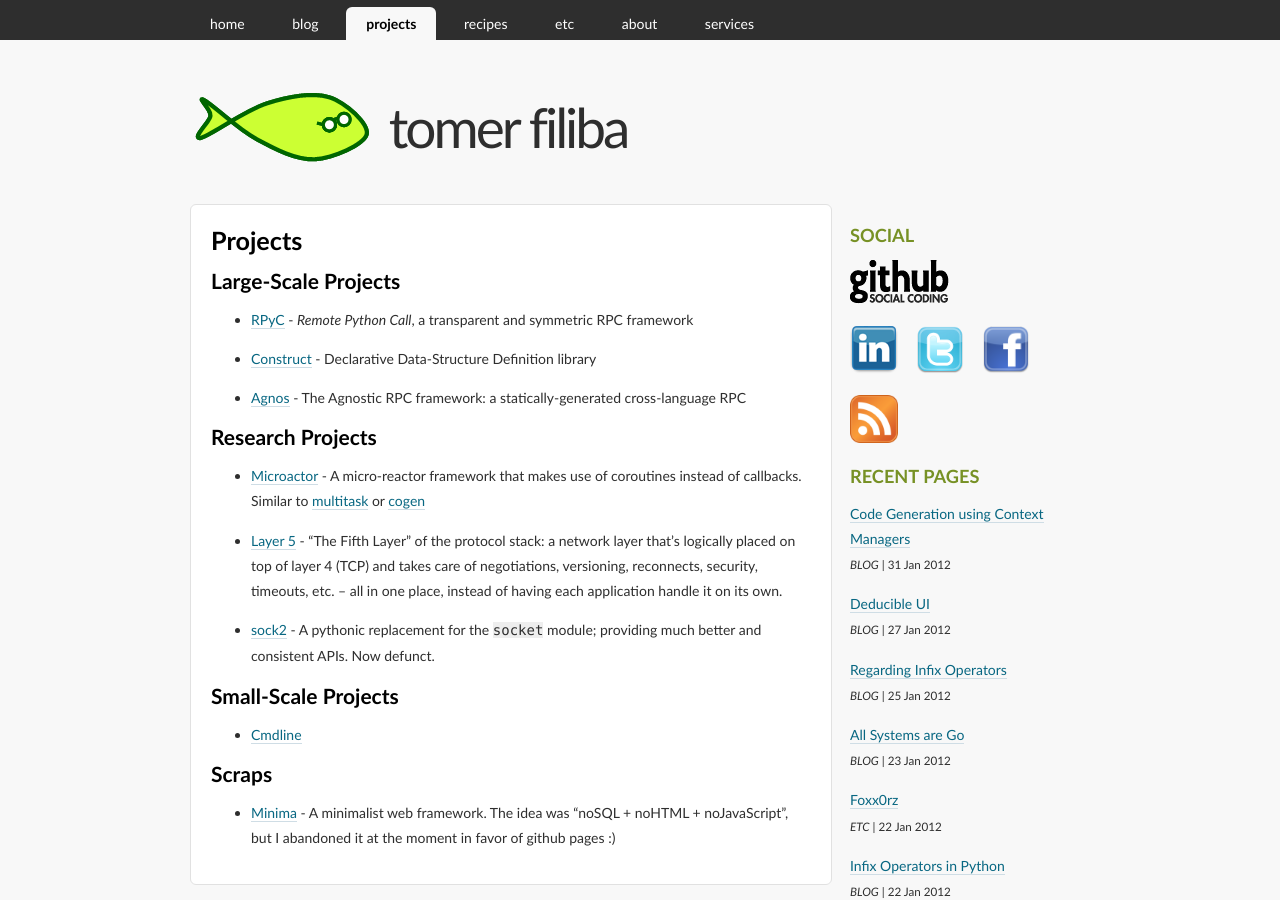
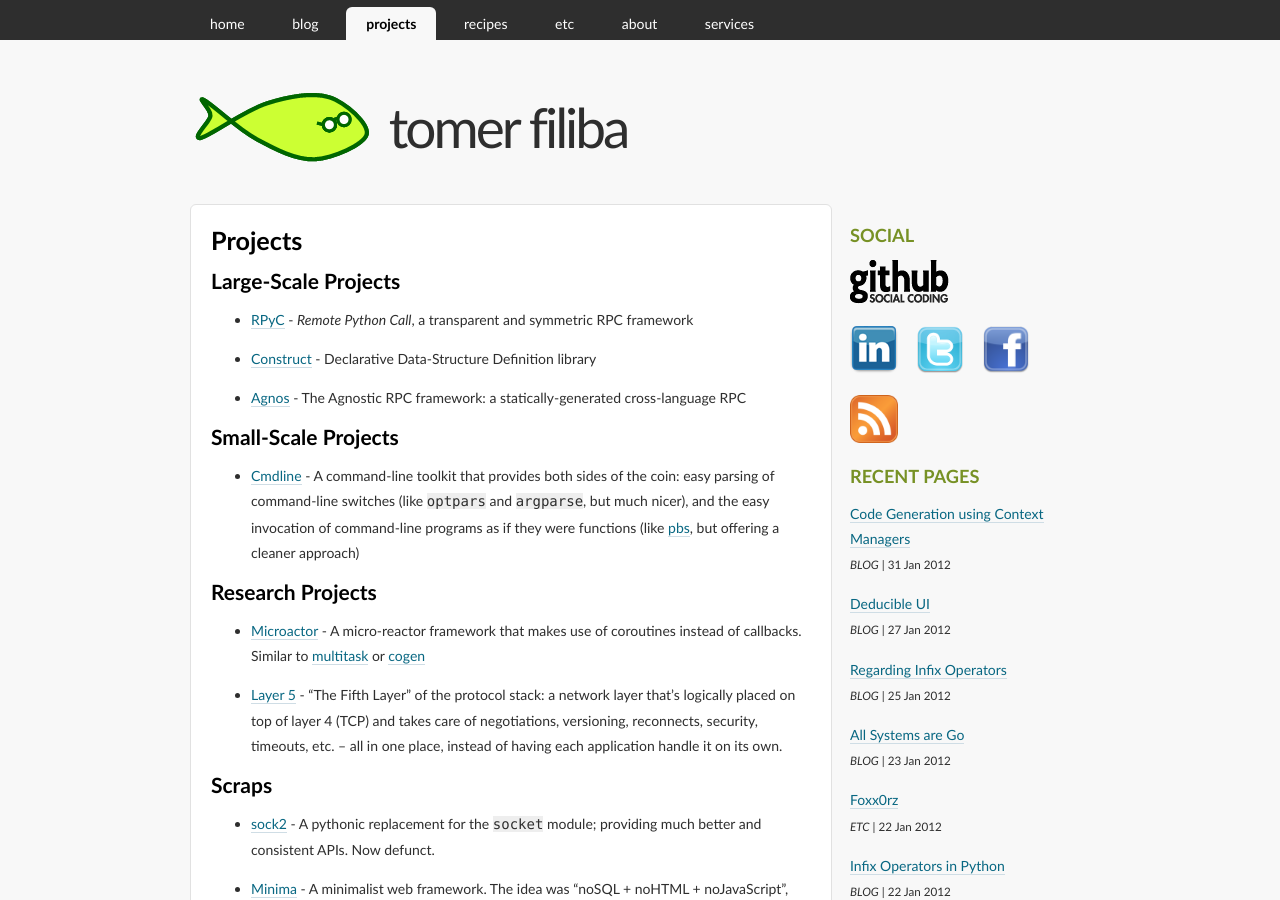
Before and after one commit to tomerfiliba/tomerfiliba.github.io, a Jekyll site: the page built from projects/index.md, in a window 1280 px wide and 900 px high. Built offline with Jekyll 4.4.1, drawn with Linux system fonts in a browser that asks for light colours; Markdown is read by kramdown in place of the engine named in the settings.

Commit message:
rpyc atom feed

```diff
--- a/404.html
+++ b/404.html
@@ -1,6 +1,7 @@
 ---
 layout: default
 title: Not Found
+description: Page not found
 ---
 
 The page you where looking for does not exist
--- a/index.html
+++ b/index.html
@@ -2,6 +2,7 @@
 layout: default
 section: home
 title: Hi There!
+description: Welcome to Tomer Filiba's homepage
 ---
 
 <p>
--- a/projects/index.md
+++ b/projects/index.md
@@ -7,32 +7,34 @@
 
 ## Large-Scale Projects ##
 
-* [RPyC](/projects/rpyc) - *Remote Python Call*, a transparent and symmetric RPC framework
+* [RPyC](http://rpyc.sf.net) - *Remote Python Call*, a transparent and symmetric RPC framework
 
-* [Construct](/projects/construct) - Declarative Data-Structure Definition library
+* [Construct](http://construct.wikispaces.com) - Declarative Data-Structure Definition library
 
-* [Agnos](/projects/agnos) - The Agnostic RPC framework: a statically-generated cross-language RPC
+* [Agnos](http://agnos.sf.net) - The Agnostic RPC framework: a statically-generated cross-language RPC
 
+## Small-Scale Projects ##
+
+* [Cmdline](https://github.com/tomerfiliba/cmdline) - A command-line toolkit that provides both
+  sides of the coin: easy parsing of command-line switches (like `optpars` and `argparse`,
+  but much nicer), and the easy invocation of command-line programs as if they were functions
+  (like [pbs](https://github.com/amoffat/pbs), but offering a cleaner approach)
 
 ## Research Projects ##
 
-* [Microactor](/projects/microactor) - A micro-reactor framework that makes use of coroutines
+* [Microactor](https://github.com/tomerfiliba/microactor) - A micro-reactor framework that makes use of coroutines
   instead of callbacks. Similar to [multitask](http://code.google.com/p/python-multitask/) or
   [cogen](http://code.google.com/p/cogen/)
 
-* [Layer 5](/projects/layer5) - "The Fifth Layer" of the protocol stack: a network layer that's
+* [Layer 5](https://github.com/tomerfiliba/layer5) - "The Fifth Layer" of the protocol stack: a network layer that's
   logically placed on top of layer 4 (TCP) and takes care of negotiations, versioning, reconnects,
   security, timeouts, etc. -- all in one place, instead of having each application handle it
   on its own.
 
-* [sock2](/projects/sock2) - A pythonic replacement for the `socket` module; providing much better
-  and consistent APIs. Now defunct.
-
-## Small-Scale Projects ##
-
-* [Cmdline](/projects/cmdline)
-
 ## Scraps ##
 
-* [Minima](/projects/minima) - A minimalist web framework. The idea was "noSQL +
+* [sock2](https://github.com/tomerfiliba/sock2) - A pythonic replacement for the `socket` module;
+  providing much better and consistent APIs. Now defunct.
+
+* [Minima](https://github.com/tomerfiliba/minima) - A minimalist web framework. The idea was "noSQL +
   noHTML + noJavaScript", but I abandoned it at the moment in favor of github pages :)
```
Also changed, not shown: about.md (+1 -0 lines), blog/rpyc-atom.xml (added, +29 -0 lines), rpyc-blog.md (+2 -1 lines), services.md (+1 -0 lines).
